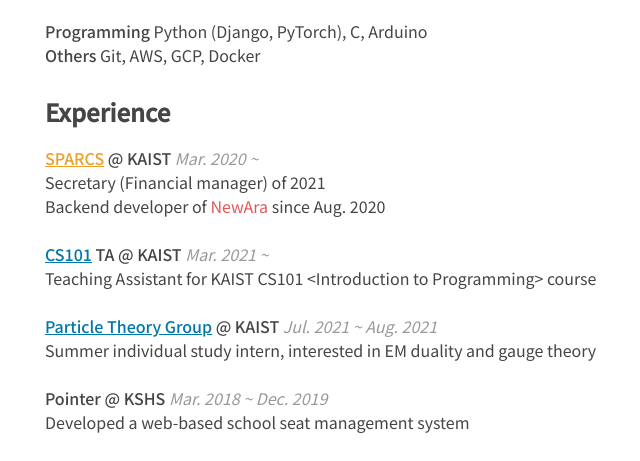
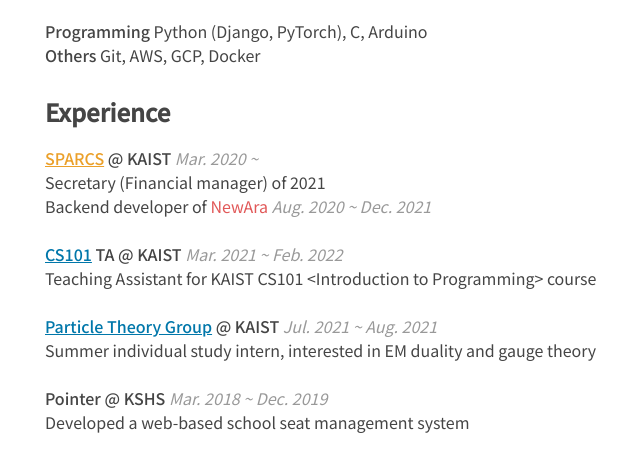
Before and after one commit to iv-y/iv-y.github.io, a Flask app: page / in a window 1280 px wide. Shown: the part 153-614 px from the top of the page, without its empty margins (295-935 px from the left). Run offline with Flask 2, Linux system fonts and the light colour scheme.

Commit message:
Update CV and add python version file

```diff
--- a/templates/index.html
+++ b/templates/index.html
@@ -35,11 +35,11 @@
                 <span class="heavy"><a href="https://sparcs.org" class="sparcs">SPARCS</a> @ KAIST</span>
                 <i class="sub"> Mar. 2020 ~ </i> <br>
                 Secretary (Financial manager) of 2021 <br>
-                Backend developer of <span class="newara">NewAra</span> since Aug. 2020
+                Backend developer of <span class="newara">NewAra</span> <i class="sub"> Aug. 2020 ~ Dec. 2021 </i>
             </li>
             <li>
                 <span class="heavy"><a href="http://cs101.kaist.ac.kr">CS101</a> TA @ KAIST</span>
-                <i class="sub"> Mar. 2021 ~ </i> <br>
+                <i class="sub"> Mar. 2021 ~ Feb. 2022 </i> <br>
                 Teaching Assistant for KAIST CS101 &lt;Introduction to Programming&gt; course
             </li>
             <li>
```
Also changed, not shown: 1 other file.
